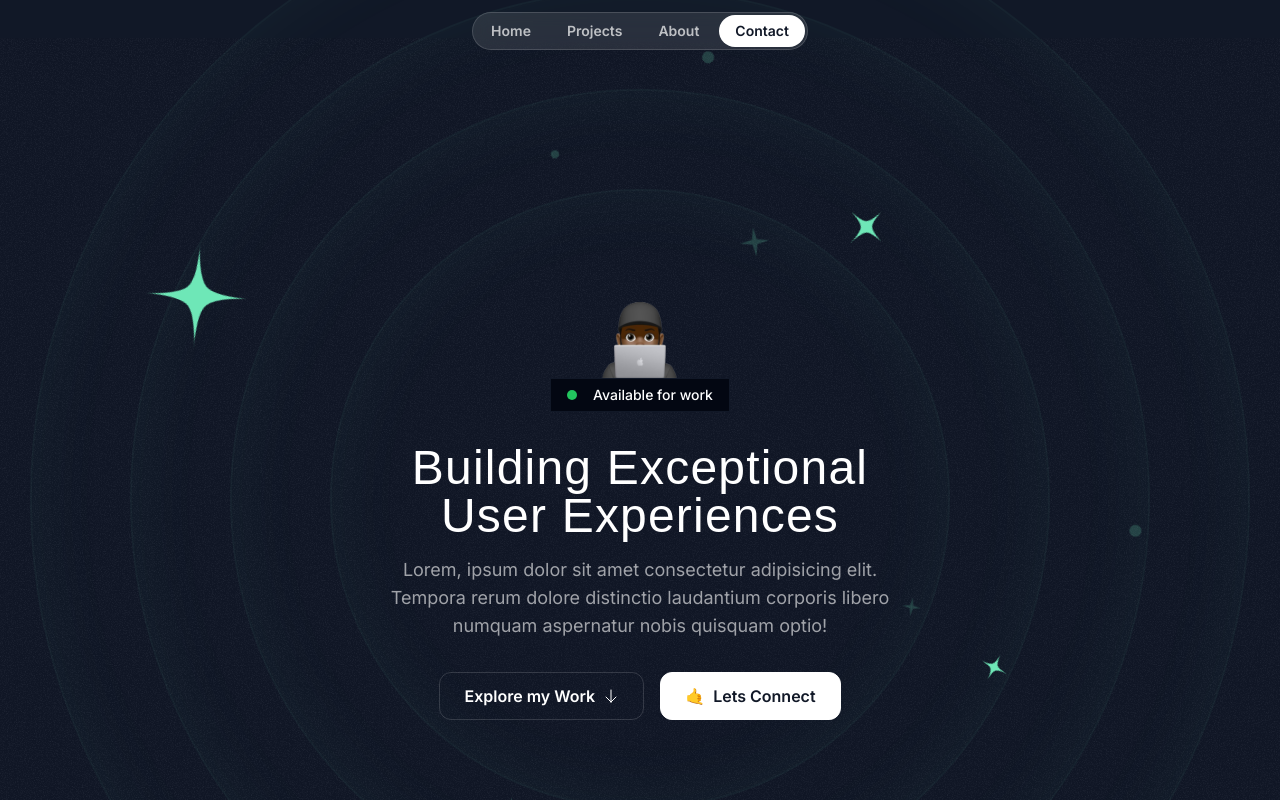
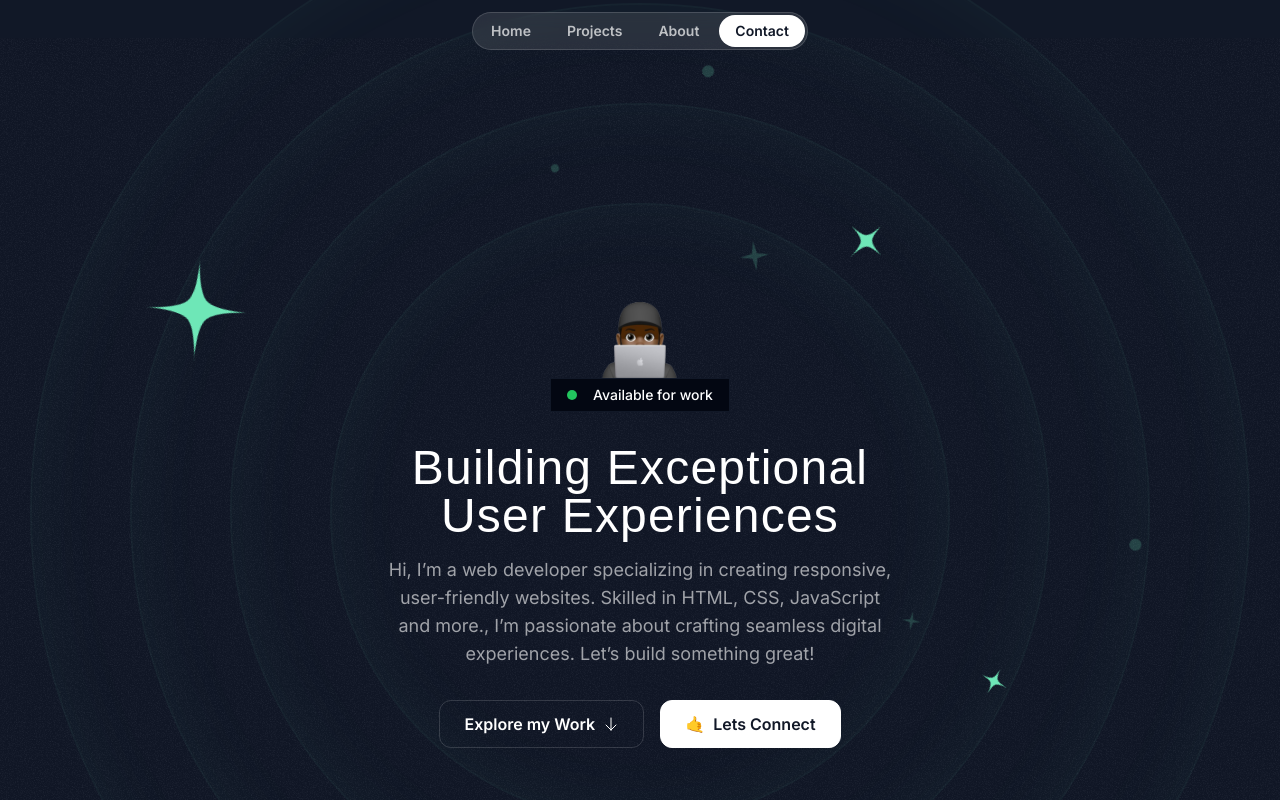
Before and after one commit to ZD12T4NT/zachary-distant, a Next.js app: page / in a window 1280 px wide. Shown: the top 800 px of the page. Built offline with nearby package versions, Linux system fonts and the light colour scheme; a web font is replaced by a local one.

Commit message:
Bio added

```diff
--- a/src/sections/Hero.tsx
+++ b/src/sections/Hero.tsx
@@ -71,7 +71,7 @@ export const HeroSection = () => {
   </div>
   <div className='max-w-lg mx-auto'>
   <h1 className='font-serif text-3xl md:text-5xl text-center mt-8 tracking-wide'>Building Exceptional User Experiences</h1>
-  <p className='mt-4 text-center text-white/60 md:text-lg'>Lorem, ipsum dolor sit amet consectetur adipisicing elit. Tempora rerum dolore distinctio laudantium corporis libero numquam aspernatur nobis quisquam optio!</p>
+  <p className='mt-4 text-center text-white/60 md:text-lg'>Hi, I’m a web developer specializing in creating responsive, user-friendly websites. Skilled in HTML, CSS, JavaScript and more., I’m passionate about crafting seamless digital experiences. Let’s build something great!</p>
   </div>
   <div className='flex flex-col md:flex-row justify-center items-center mt-8 gap-4'>
     <a href="#projects" className='inline-flex items-center gap-2 border border-white/15 hover:bg-white hover:text-gray-900 transition duration-500 ease-in-out px-6 h-12 rounded-xl'>
```
